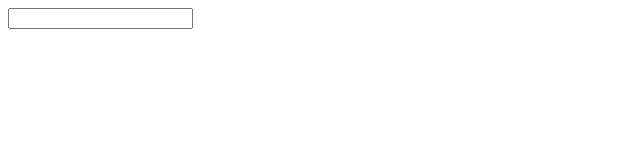
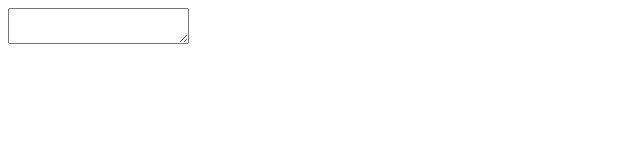
Before and after one commit to izabelka/markdown-previewer, a React (Create React App) app: page / in a window 1280 px wide. Shown: the top 160 px of the page, without its empty margins (0-640 px from the left). Built offline with nearby package versions, Linux system fonts and the light colour scheme; the HTML template or start-up script is replaced by a standard one.

Commit message:
Change input to textarea

```diff
--- a/src/App.js
+++ b/src/App.js
@@ -18,7 +18,7 @@ class App extends Component {
   render() {
     return (
       <div className="App">
-        <input type="text" value={this.state.input} onChange={this.getInput}/>
+        <textarea type="text" value={this.state.input} onChange={this.getInput}></textarea>
         <MarkdownConverter currentInput={this.state.input}/>
       </div>
     );
```
